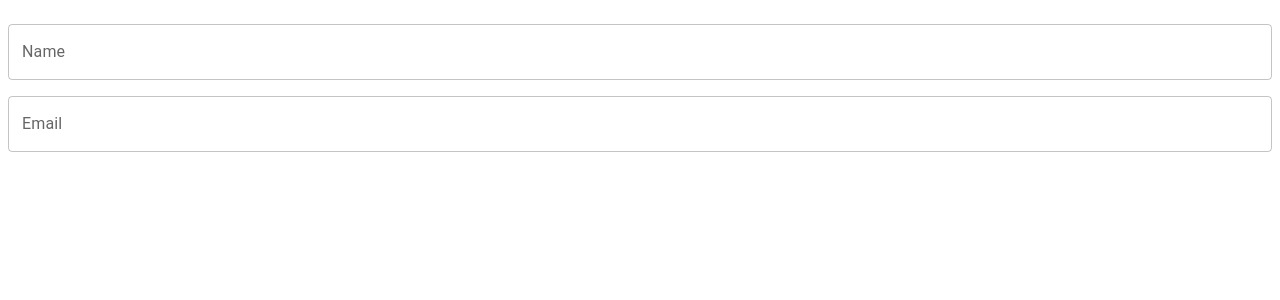
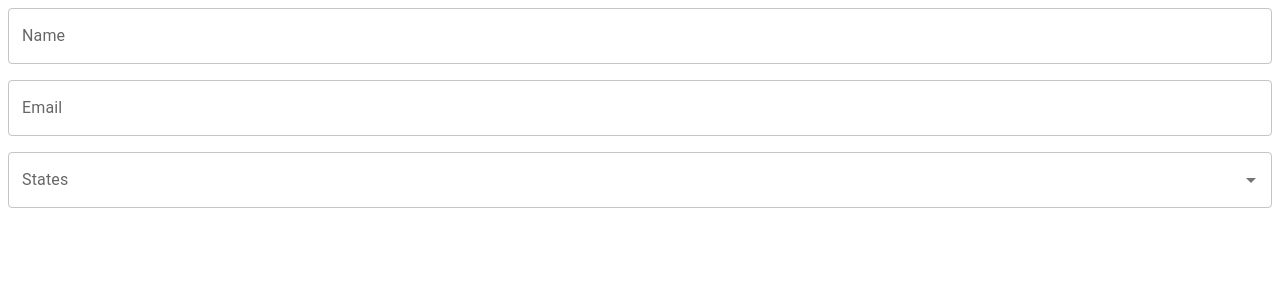
Before and after one commit to max-fletcher/react_RHF_zof_mui, a React (Vite) app in the folder frontend/: page / in a window 1280 px wide. Shown: the top 300 px of the page. Built offline with nearby package versions, Linux system fonts and the light colour scheme.

Commit message:
Done upto 44:50. In the middle of autocomplete component.

```diff
--- a/frontend/src/users/components/Users.tsx
+++ b/frontend/src/users/components/Users.tsx
@@ -1,12 +1,15 @@
 import { useForm } from "react-hook-form"
-import { Stack, TextField } from "@mui/material"
+import { Autocomplete, Stack, TextField } from "@mui/material"
 import { Schema, schema } from "../types/schema"
 import { zodResolver } from '@hookform/resolvers/zod'
 
 const Users = () => {
   // NOTE: Mode is one of the many options you can pass to RHF. It dictates when validation will be ran. Some modes are "all": Whenever we type or submit, "onSubmit": on submitting the form,
   // "onBlur": on clicking away from the input.
-  const { register } = useForm<Schema>({
+  const {
+    register,
+    formState: { errors }
+  } = useForm<Schema>({
     mode: 'all', resolver: zodResolver(schema)
   })
 
@@ -17,9 +20,10 @@ const Users = () => {
   return (
     <>
     <Stack sx={{ gap:2 }}>
-      <div style={{ display: "flex", flexDirection: "column" }}></div>
-      <TextField {...register('name')} label="Name" />
-      <TextField {...register('email')} label="Email" />
+      <TextField {...register('name')} label="Name" error={!!errors.name} helperText={errors.name?.message} />
+      <TextField {...register('email')} label="Email" error={!!errors.email} helperText={errors.email?.message} />
+      {/* NOTE: See MUI docs to see how the Autocomplete component works */}
+      <Autocomplete options={[{id: 1, label: 'Texas'}]} renderInput={(params) => <TextField {...params} label="States" /> } />
     </Stack>
     </>
   )
--- a/frontend/src/users/types/schema.ts
+++ b/frontend/src/users/types/schema.ts
@@ -2,7 +2,7 @@ import { z } from "zod"
 import { patterns } from "../../constants"
 
 export const schema = z.object({
-  name: z.string().min(1, {message: 'Required'}),
+  name: z.string().min(1, {message: 'Name is required'}),
   email: z.string().min(1, {message: 'Email is Required'}).refine((text)=> {
     // NOTE: Test email field against a regex that comes from "patterns.ts"
     return patterns.email.test(text)
```
